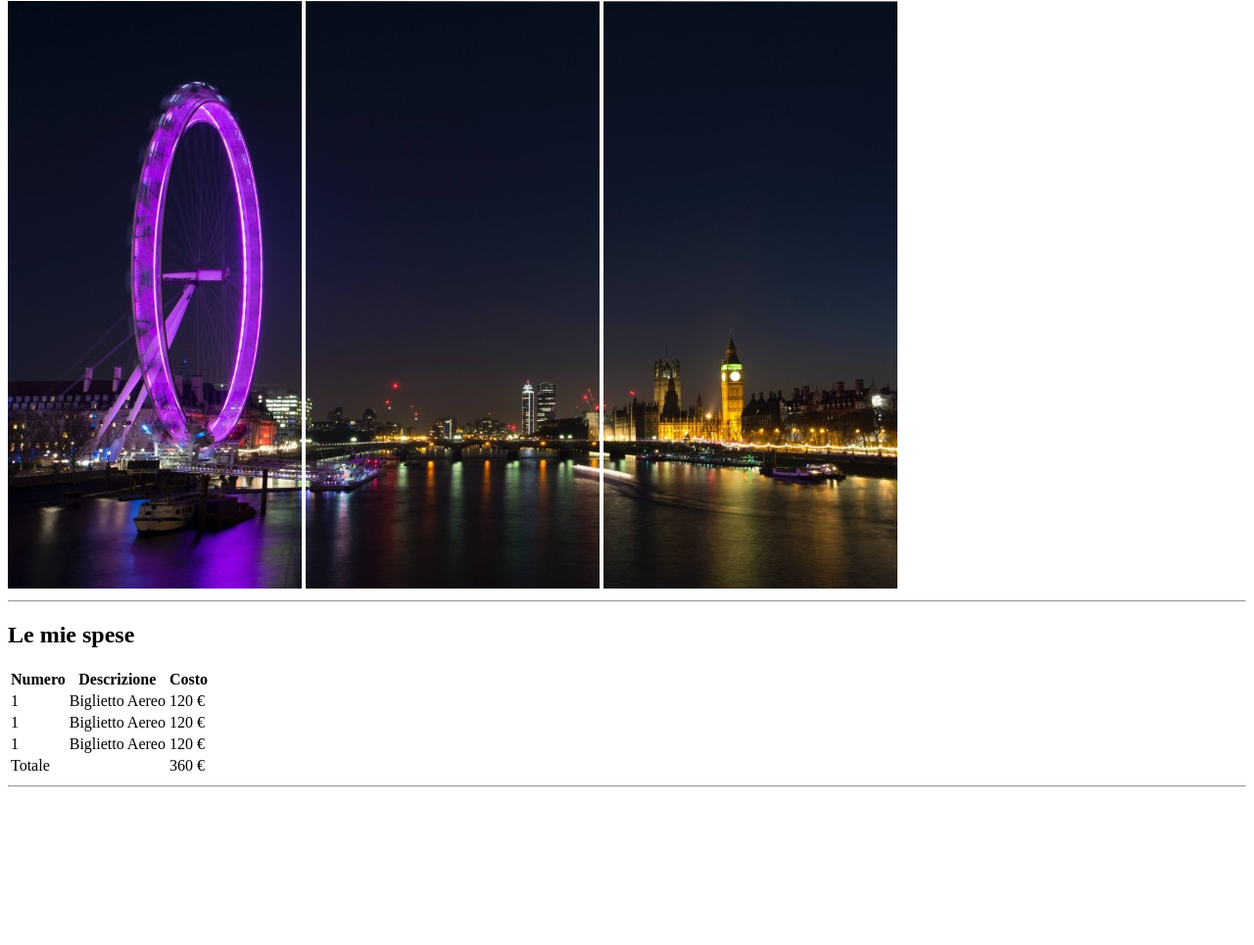
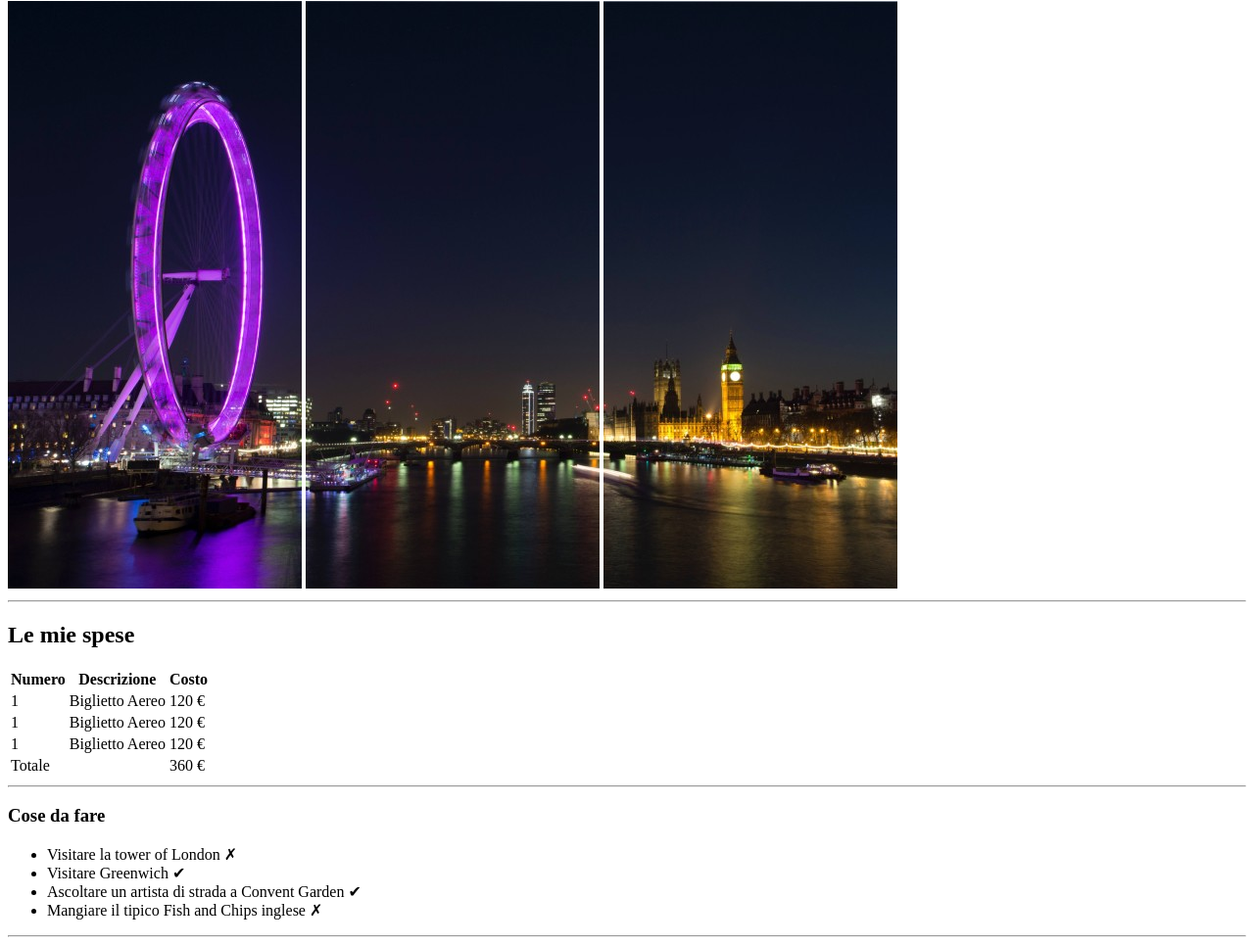
Before and after one commit to Frowingg/html-london-trip, a plain HTML site: page index.html in a window 1280 px wide. Shown: the part 79-1044 px from the top of the page at 98% size. Before the commit the page ends 891 px from the top, so only its background shows below. Drawn offline with Linux system fonts and the light colour scheme.

Commit message:
list to do

```diff
--- a/index.html
+++ b/index.html
@@ -17,7 +17,7 @@
     <hr>
     <main>
         <h2>Le mie spese</h2>
-
+        <div>
             <table>
                 <thead>
                     <th>Numero</th>
@@ -33,9 +33,18 @@
                     <td colspan="2">Totale</td>     <td>360 &euro;</td>
                 </tfoot>
             </table>
-
+        </div>
         <hr>
-
+        <div>
+            <h3>Cose da fare</h3>
+            <ul>
+                <li>Visitare la tower of London &cross;</li>
+                <li>Visitare Greenwich &#10004;</li>
+                <li>Ascoltare un artista di strada a Convent Garden &#10004;</li>
+                <li>Mangiare il tipico Fish and Chips inglese &cross;</li>
+            </ul>
+        </div>
+        <hr>
 
     </main>
 
```
Lines whose indentation alone changed are shown as unchanged.
